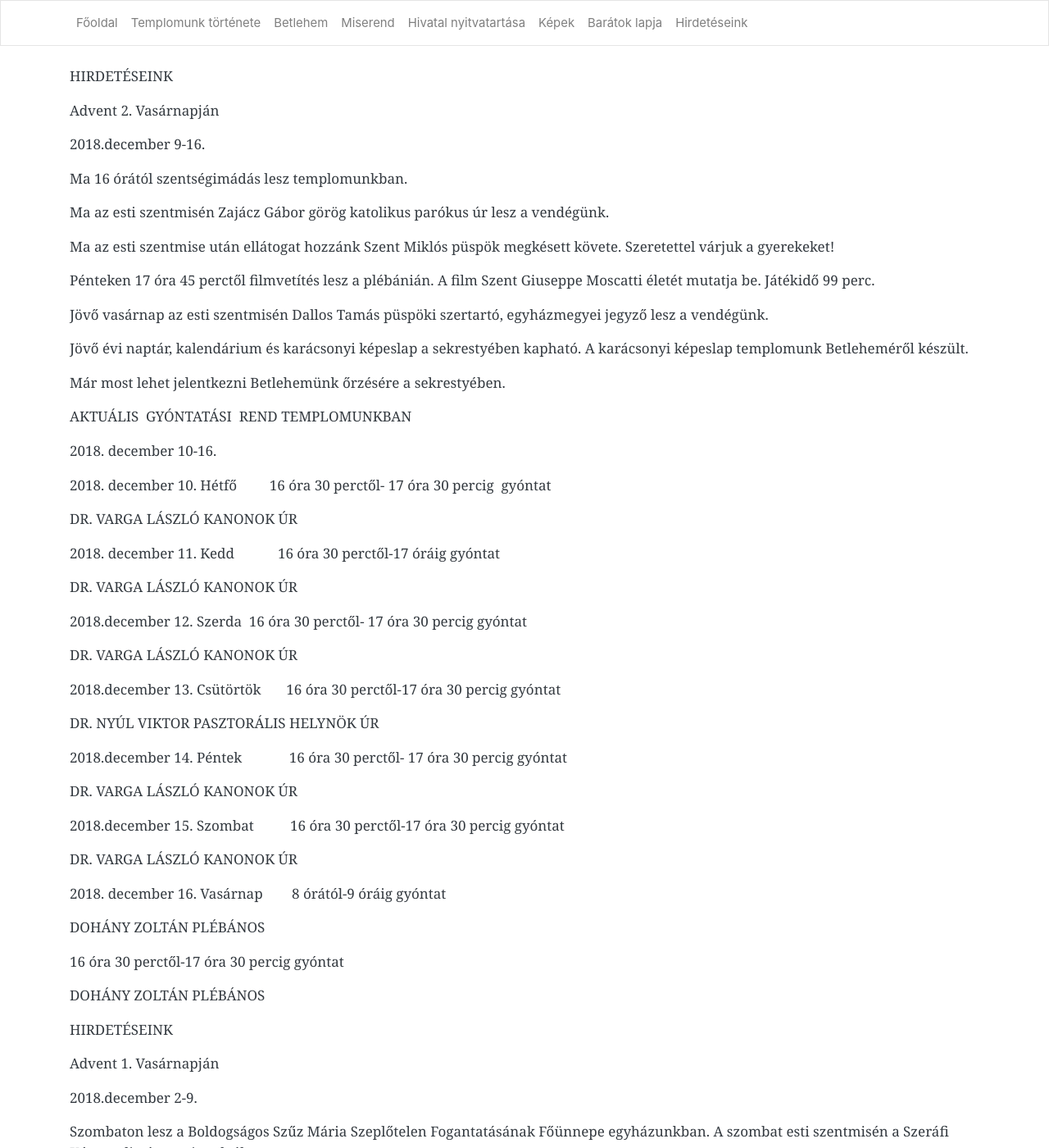
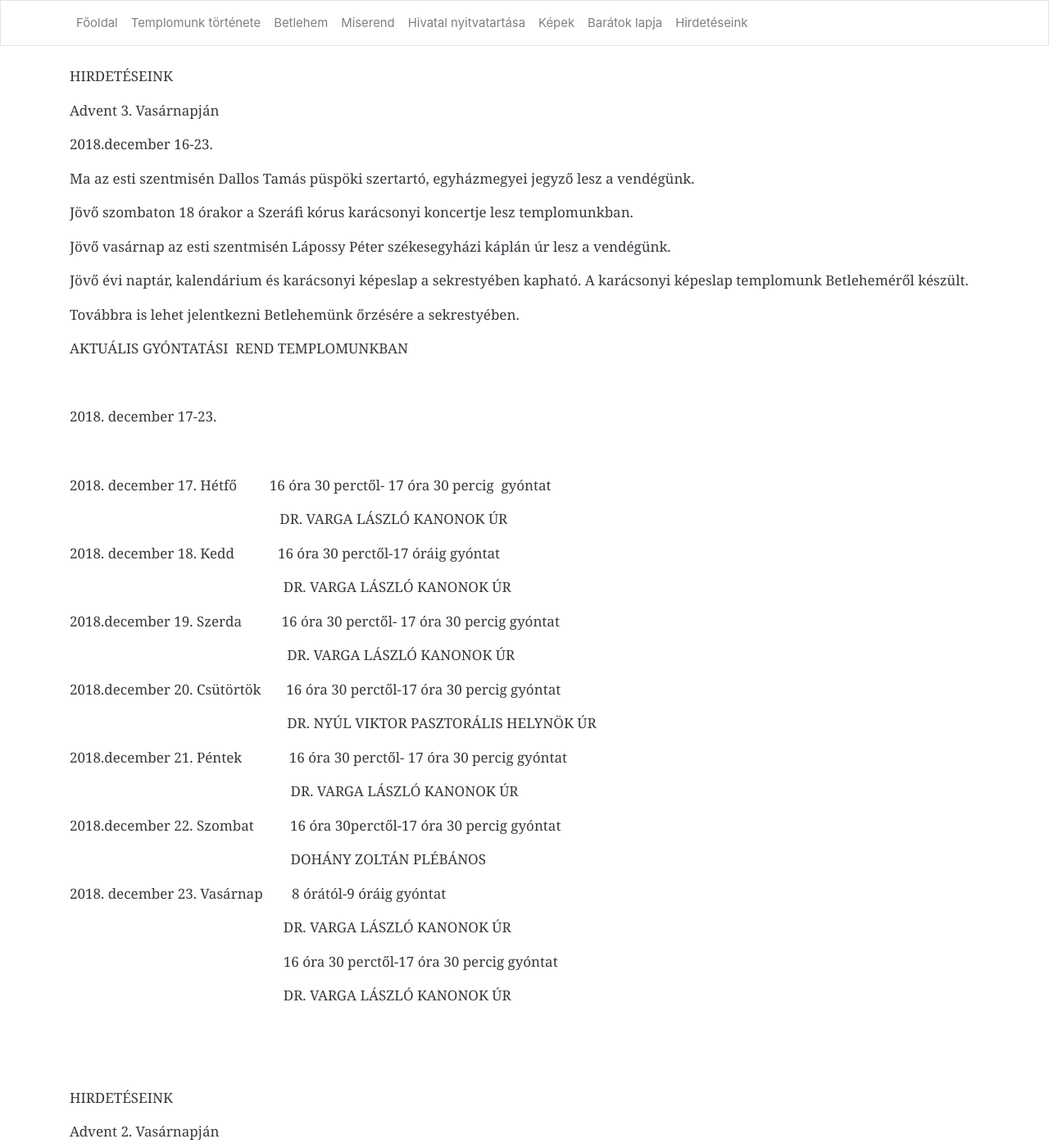
Before and after one commit to pecsi-ferences/pecsi-ferences.github.io, a Jekyll site: the page built from hirdeteseink.md, in a window 1280 px wide and 1400 px high. Shown: the whole window at 82% size. Built offline with Jekyll 4.4.1, drawn with Linux system fonts in a browser that asks for light colours; nearby versions of some CDN libraries.

Commit message:
Update from Forestry.io - Updated hirdeteseink.md

```diff
--- a/hirdeteseink.md
+++ b/hirdeteseink.md
@@ -3,6 +3,65 @@ layout: default
 title: Hirdetéseink
 
 ---
+HIRDETÉSEINK
+
+Advent 3. Vasárnapján
+
+2018\.december 16-23.
+
+Ma az esti szentmisén Dallos Tamás püspöki szertartó, egyházmegyei jegyző lesz a vendégünk.
+
+Jövő szombaton 18 órakor a Szeráfi kórus karácsonyi koncertje lesz templomunkban.
+
+Jövő vasárnap az esti szentmisén Lápossy Péter székesegyházi káplán úr lesz a vendégünk.
+
+Jövő évi naptár, kalendárium és karácsonyi képeslap a sekrestyében kapható. A karácsonyi képeslap templomunk Betleheméről készült.
+
+Továbbra is lehet jelentkezni Betlehemünk őrzésére a sekrestyében.
+
+AKTUÁLIS GYÓNTATÁSI  REND TEMPLOMUNKBAN
+
+
+
+2018\. december 17-23.
+
+
+
+2018\. december 17. Hétfő         16 óra 30 perctől- 17 óra 30 percig  gyóntat
+
+                                                          DR. VARGA LÁSZLÓ KANONOK ÚR
+
+2018\. december 18. Kedd            16 óra 30 perctől-17 óráig gyóntat
+
+                                                           DR. VARGA LÁSZLÓ KANONOK ÚR
+
+2018\.december 19. Szerda           16 óra 30 perctől- 17 óra 30 percig gyóntat
+
+                                                            DR. VARGA LÁSZLÓ KANONOK ÚR
+
+2018\.december 20. Csütörtök       16 óra 30 perctől-17 óra 30 percig gyóntat
+
+                                                            DR. NYÚL VIKTOR PASZTORÁLIS HELYNÖK ÚR
+
+2018\.december 21. Péntek             16 óra 30 perctől- 17 óra 30 percig gyóntat
+
+                                                             DR. VARGA LÁSZLÓ KANONOK ÚR
+
+2018\.december 22. Szombat          16 óra 30perctől-17 óra 30 percig gyóntat
+
+                                                             DOHÁNY ZOLTÁN PLÉBÁNOS
+
+2018\. december 23. Vasárnap        8 órától-9 óráig gyóntat
+
+                                                           DR. VARGA LÁSZLÓ KANONOK ÚR
+
+                                                           16 óra 30 perctől-17 óra 30 percig gyóntat
+
+                                                           DR. VARGA LÁSZLÓ KANONOK ÚR
+
+
+
+
 
 HIRDETÉSEINK
 
```
